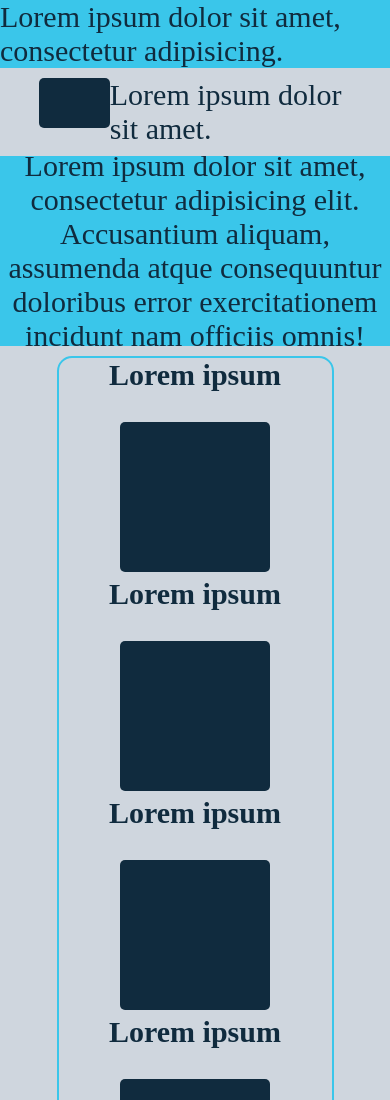
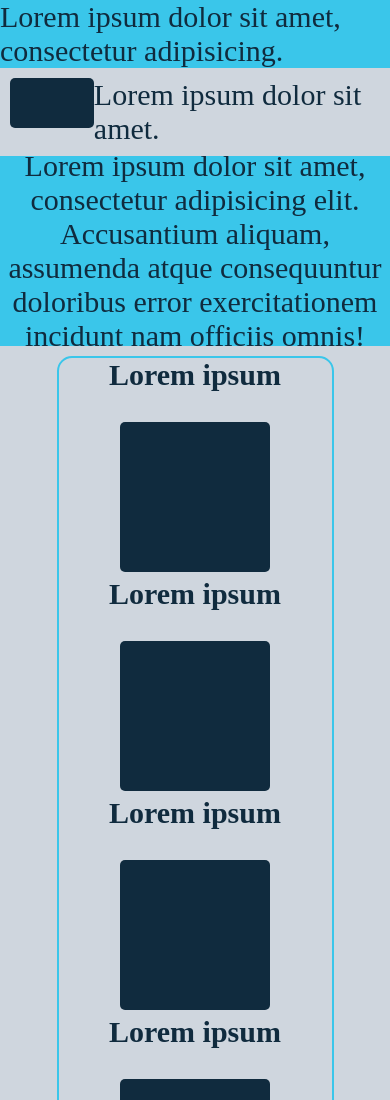
Before and after one commit to Vovukanp31/homeworks, a plain HTML site: page Classwork_2/CW4_2/index.html in a window 390 px wide. Shown: the top 1100 px of the page. Drawn offline with Linux system fonts and the light colour scheme.

Commit message:
hw 5 done

```diff
--- a/Classwork_2/CW4_2/media.css
+++ b/Classwork_2/CW4_2/media.css
@@ -5,6 +5,10 @@
 
     .header {
         padding: 20px 0;
+    }
+
+    .nav-button {
+        width: 95%;
     }
 
     .button {
```
